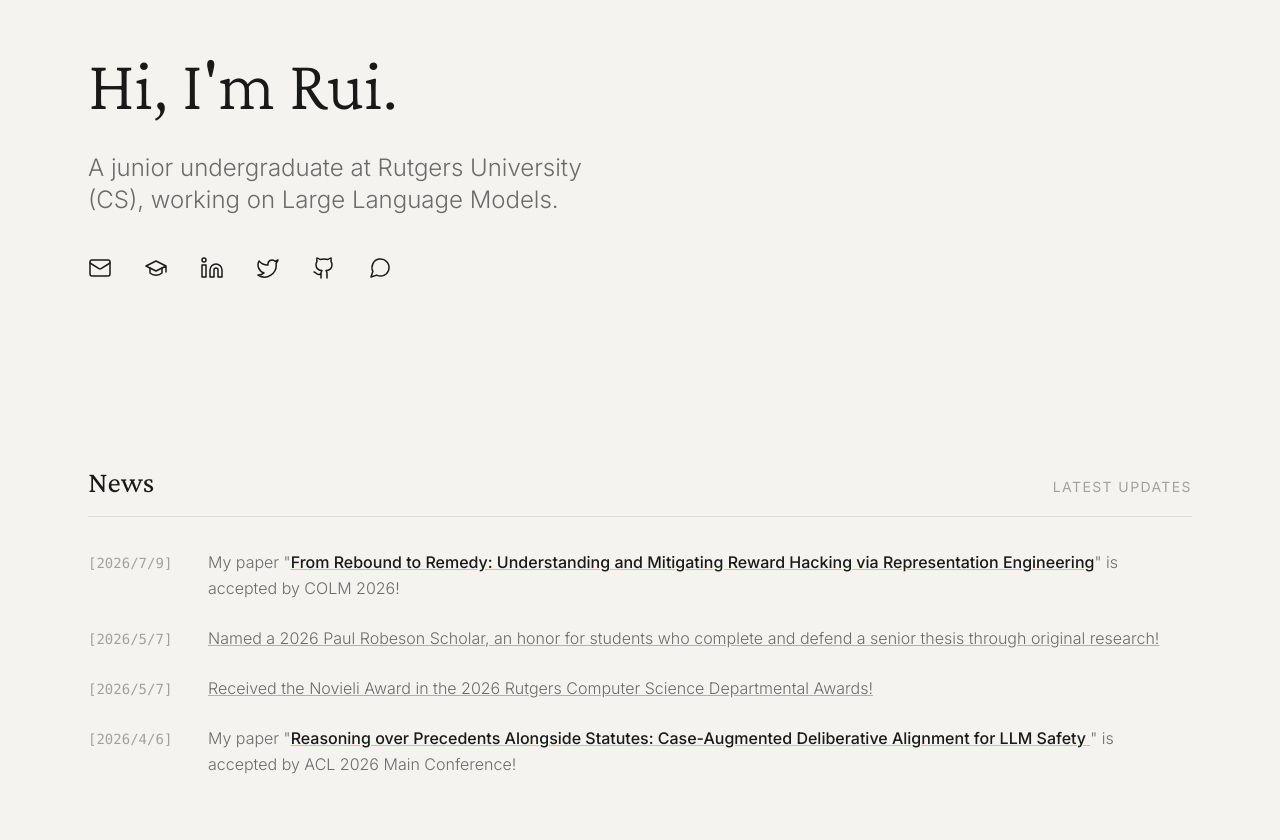
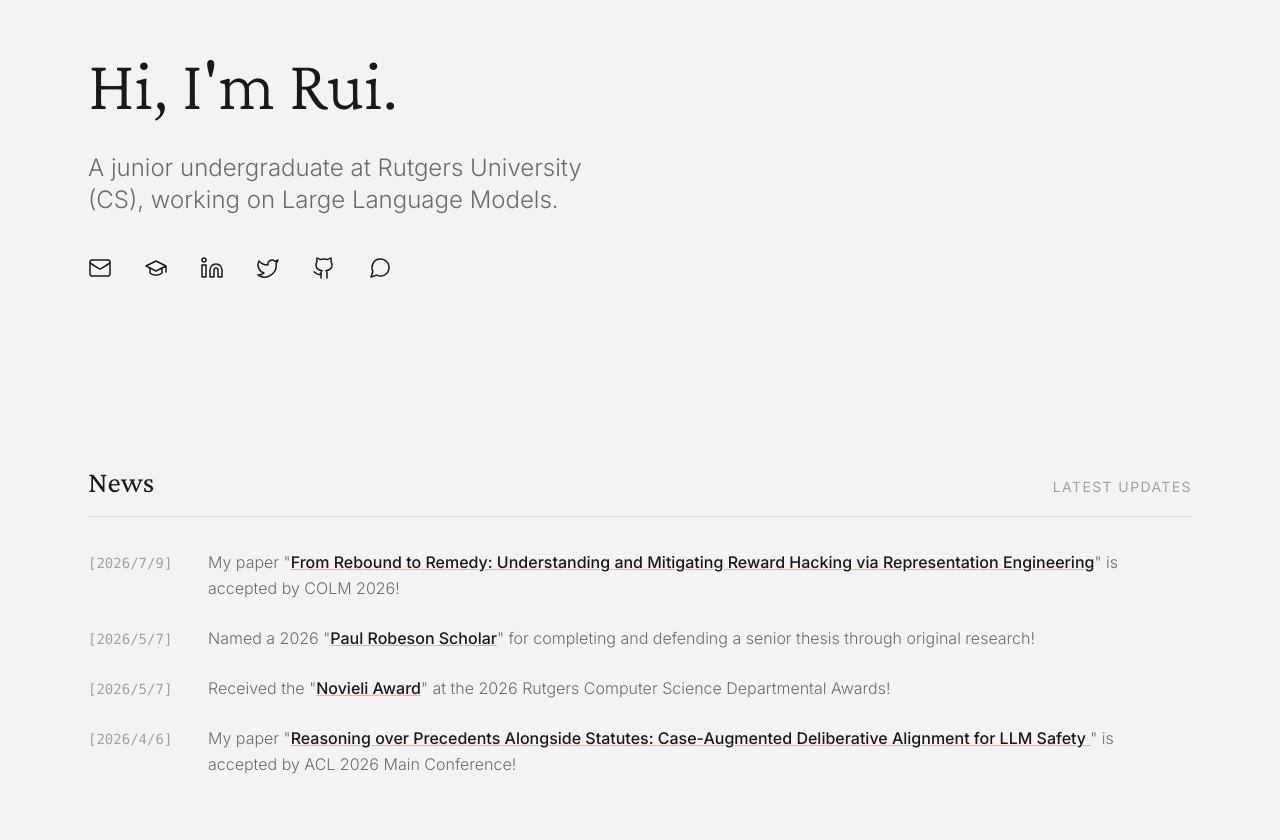
Before and after one commit to RuiWu1123/RuiWu1123.github.io, a React (Vite) app: page /#/ in a window 1280 px wide. Shown: the part 112-952 px from the top of the page. Built offline with nearby package versions, Linux system fonts and the light colour scheme.

Commit message:
Quote the award names so they render as links like the paper titles instead of linking the whole sentence

```diff
--- a/constants.ts
+++ b/constants.ts
@@ -121,12 +121,12 @@ export const NEWS_ITEMS: NewsItem[] = [
   },
   {
     date: "2026/5/7",
-    content: "Named a 2026 Paul Robeson Scholar, an honor for students who complete and defend a senior thesis through original research!",
+    content: "Named a 2026 \"Paul Robeson Scholar\" for completing and defending a senior thesis through original research!",
     link: "https://www.cs.rutgers.edu/news-events/highlights/highlight-item/celebrating-excellence-2026-paul-robeson-scholars"
   },
   {
     date: "2026/5/7",
-    content: "Received the Novieli Award in the 2026 Rutgers Computer Science Departmental Awards!",
+    content: "Received the \"Novieli Award\" at the 2026 Rutgers Computer Science Departmental Awards!",
     link: "https://www.cs.rutgers.edu/news-events/highlights/highlight-item/celebrating-excellence-2026-rutgers-computer-science-department-awards"
   },
   {
```
